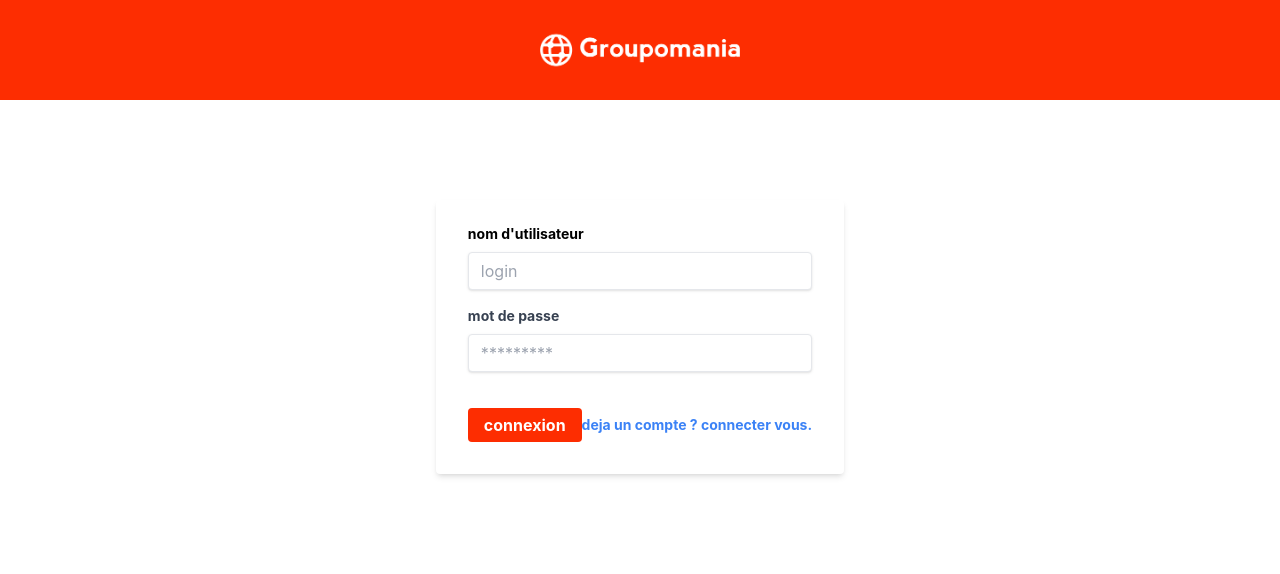
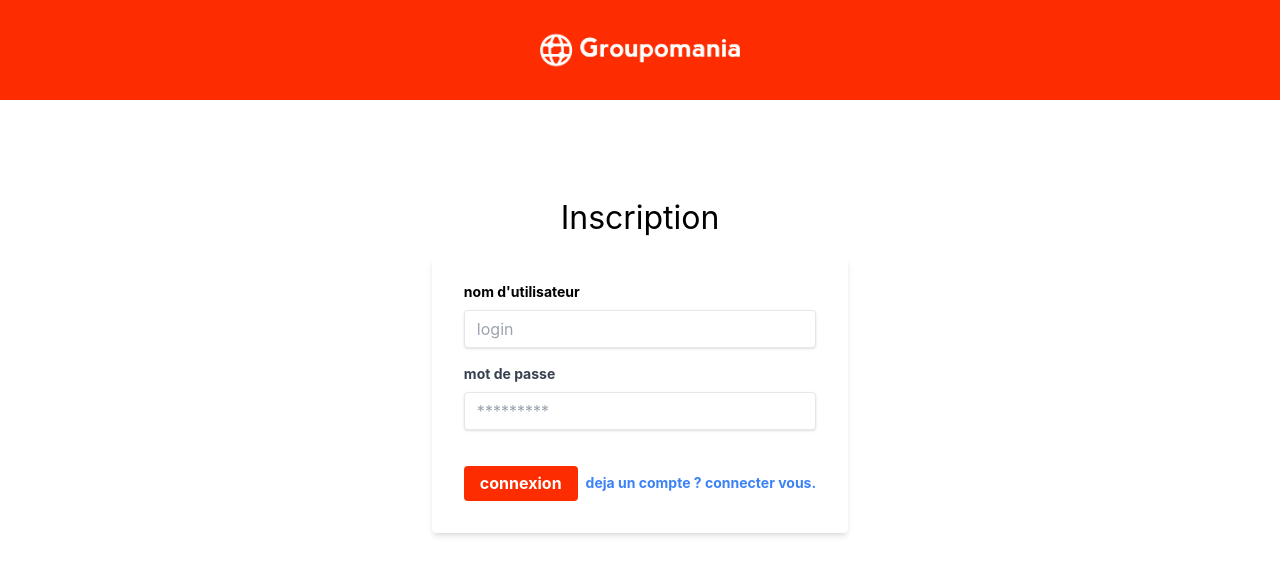
Before and after one commit to curlynux/groupomania-p7, a React (Create React App) app: page / in a window 1280 px wide. Shown: the top 574 px of the page. Built offline with nearby package versions, Linux system fonts and the light colour scheme.

Commit message:
add margin left to a

```diff
--- a/src/App.js
+++ b/src/App.js
@@ -1,12 +1,12 @@
 import "normalize.css"
 import Header from "./components/header";
-import logo from './logo.svg';
 import './App.css';
 
 function App() {
   return (
     <div>
       <Header/>
+      <h1 className="">Inscription</h1>
         <div className="flex justify-center">
             <form className="bg-white shadow-md rounded px-8 pt-6 pb-8 mb-4">
                 <div className="mb-4">
@@ -26,7 +26,7 @@
                     <button className="hover:bg-red-800 text-white font-bold py-2 px-4 rounded focus:outline-none focus:shadow-outline" type="button">
                         connexion
                     </button>
-                    <a className="inline-block align-baseline font-bold text-sm text-blue-500 hover:text-blue-800" href="/login">
+                    <a className="inline-block align-baseline ml-2 font-bold text-sm text-blue-500 hover:text-blue-800" href="/login">
                         deja un compte ? connecter vous.
                     </a>
                 </div>
--- a/src/components/error.jsx
+++ b/src/components/error.jsx
@@ -3,7 +3,7 @@
 const Error = () =>
 {
     return(
-        <p>page introuvable</p>
+        <h1>page introuvable</h1>
     )
 }
 
--- a/src/components/login.jsx
+++ b/src/components/login.jsx
@@ -6,6 +6,7 @@
     return(
         <div>
             <Header/>
+            <h1>Connexion</h1>
             <div className="flex justify-center">
                 <form className="bg-white shadow-md rounded px-8 pt-6 pb-8 mb-4">
                     <div className="mb-4">
@@ -25,7 +26,7 @@
                         <button className="hover:bg-red-800 text-white font-bold py-2 px-4 rounded focus:outline-none focus:shadow-outline" type="button">
                             connexion
                         </button>
-                        <Link className="inline-block align-baseline font-bold text-sm text-blue-500 hover:text-blue-800" to="/">
+                        <Link className="inline-block align-baseline ml-2 font-bold text-sm text-blue-500 hover:text-blue-800" to="/">
                             pas de compte ? inscrivez vous.
                         </Link>
                     </div>
--- a/src/components/signup.jsx
+++ b/src/components/signup.jsx
@@ -3,11 +3,14 @@
 function Signup()
 {
     return(
-        <div className="flex justify-center">
+        <div>
+            <div className="flex justify-center">
             <form className="bg-white shadow-md rounded px-8 pt-6 pb-8 mb-4">
                 <div className="mb-4">
+                <h1>Inscription</h1>
+<p>test</p>
                     <label className="block test-gray-700 text-sm font-bold mb-2" htmlFor="username">
-                        nom d'utilisateur
+                        nom d'utilisateur test
                     </label>
                     <input className="shadow appearance-none border rounded w-full py-2 px-3 text-gray-700 leading-tight focus:outline-none focus:shadow-outline" id="username" type="text" placeholder="login"/>
                 </div>
@@ -28,6 +31,7 @@
                 </div>
             </form>
         </div>
+        </div>
     )
 }
 
```
